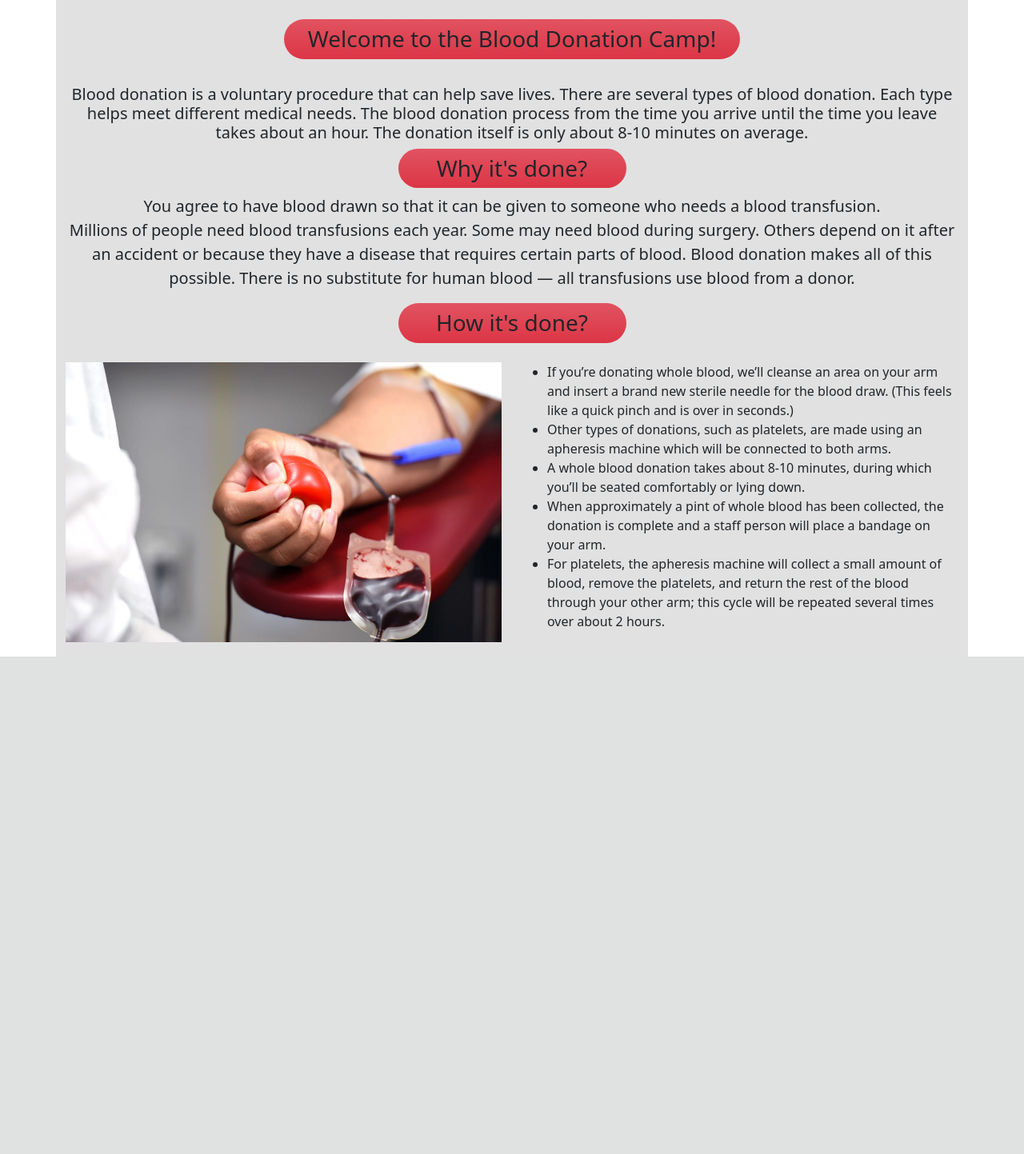
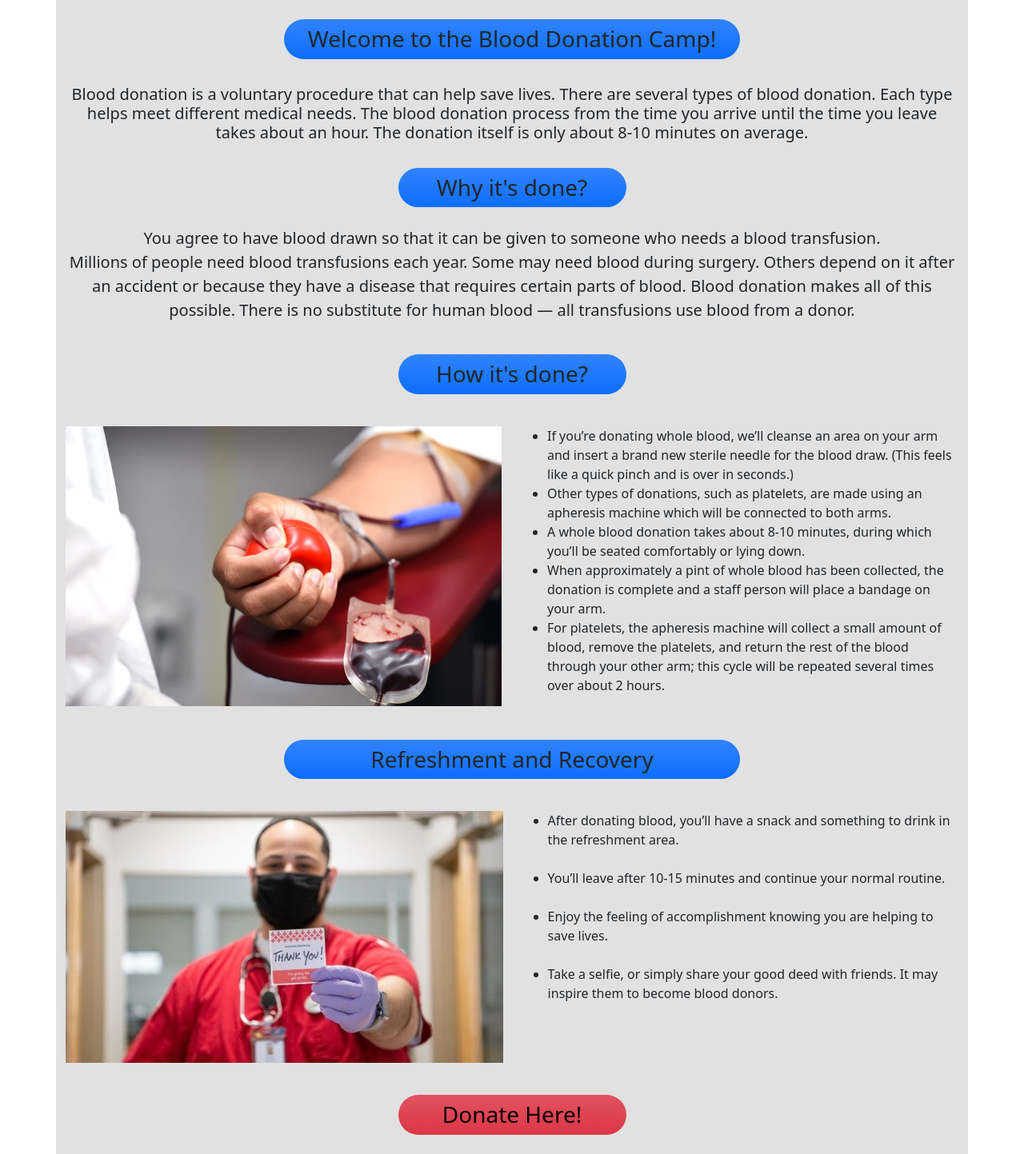
Before and after one commit to Rushikeshnimkar/blood-donation-project, a PHP site: page / in a window 1280 px wide. Shown: the part 56-1499 px from the top of the page at 80% size. Before the commit the page ends 877 px from the top, so only its background shows below. Run offline with PHP 8.4, Linux system fonts and the light colour scheme.

Commit message:
Home Page Update

```diff
--- a/index.php
+++ b/index.php
@@ -40,13 +40,13 @@
         <div class="container body-container">
             <div class="row justify-content-center">
 
-                    <h3 class="w-50 p-2 bg-danger bg-gradient rounded-5 m-4 text-center">Welcome to the Blood Donation Camp!</h3>
-                    <h5 class="m-2 text-center fw-normal">Blood donation is a voluntary procedure that can help save lives. There are several types of blood donation. Each type helps meet different medical needs. The blood donation process from the time you arrive until the time you leave takes about an hour. The donation itself is only about 8-10 minutes on average.</h5>
+                <h3 class="w-50 p-2 bg-primary bg-gradient rounded-5 m-4 text-center">Welcome to the Blood Donation Camp!</h3>
+                <h5 class="m-2 text-center fw-normal">Blood donation is a voluntary procedure that can help save lives. There are several types of blood donation. Each type helps meet different medical needs. The blood donation process from the time you arrive until the time you leave takes about an hour. The donation itself is only about 8-10 minutes on average.</h5>
 
             </div>
 
             <div class="row justify-content-center">
-                <h3 class="w-25 p-2 bg-danger bg-gradient rounded-5 text-center">Why it's done?</h3>
+                <h3 class="w-25 p-2 m-4 m-4 bg-primary bg-gradient rounded-5 text-center">Why it's done?</h3>
                 <p class="text-center fs-5">You agree to have blood drawn so that it can be given to someone who needs a blood transfusion.
                     <br>
                     Millions of people need blood transfusions each year. Some may need blood during surgery. Others depend on it after an accident or because they have a disease that requires certain parts of blood. Blood donation makes all of this possible. There is no substitute for human blood — all transfusions use blood from a donor.
@@ -55,7 +55,7 @@
             </div>
 
             <div class="row justify-content-center">
-                <h3 class="w-25 p-2 bg-danger bg-gradient rounded-5 text-center">How it's done?</h3>
+                <h3 class="w-25 p-2 m-4 bg-primary bg-gradient rounded-5 text-center">How it's done?</h3>
             </div>
 
             <div class="row justify-content-center">
@@ -65,7 +65,9 @@
                 </div>
                 <div class="col my-3">
                     <ul>
-                        <li>If you’re donating whole blood, we’ll cleanse an area on your arm and insert a brand new sterile needle for the blood draw. (This feels like a quick pinch and is over in seconds.)</li>
+                        <li>
+                            If you’re donating whole blood, we’ll cleanse an area on your arm and insert a brand new sterile needle for the blood draw. (This feels like a quick pinch and is over in seconds.)
+                        </li>
                         <li>
                             Other types of donations, such as platelets, are made using an apheresis machine which will be connected to both arms.
                         </li>
@@ -81,6 +83,45 @@
                     </ul>
                 </div>
             </div>
+
+            <div class="row justify-content-center">
+                <h3 class="w-50 p-2 m-4 bg-primary bg-gradient rounded-5 text-center">Refreshment and Recovery</h3>
+            </div>
+
+            <div class="row justify-content-center">
+
+                <div class="col my-3 mx-nt">
+                    <img src="images/2.jpeg" alt="thankyou.jpg" height="315">
+                </div>
+                <div class="col my-3">
+                    <ul>
+                        <li>
+                            After donating blood, you’ll have a snack and something to drink in the refreshment area.
+                        </li>
+                        <br>
+                        <li>
+                            You’ll leave after 10-15 minutes and continue your normal routine.
+                        </li>
+                        <br>
+                        <li>
+                            Enjoy the feeling of accomplishment knowing you are helping to save lives.
+                        </li>
+                        <br>
+                        <li>
+                            Take a selfie, or simply share your good deed with friends. It may inspire them to become blood donors.
+                        </li>
+
+                    </ul>
+                </div>
+            </div>
+
+            <div class="row justify-content-center">
+
+                <h3 class="w-25 p-2 m-4 bg-danger bg-gradient rounded-5 text-center">
+                    <a style="color:black; text-decoration: none;" href="./donate.php">Donate Here!</a>
+                </h3>
+
+            </div>
         </div>
     </main>
     <script src="js/bootstrap.min.js"></script>
--- /dev/null
+++ b/js/script.js
@@ -0,0 +1 @@
+console.log("hello world")
```
Also changed, not shown: donate.php (+12 -4 lines), images/2.jpeg (added).
